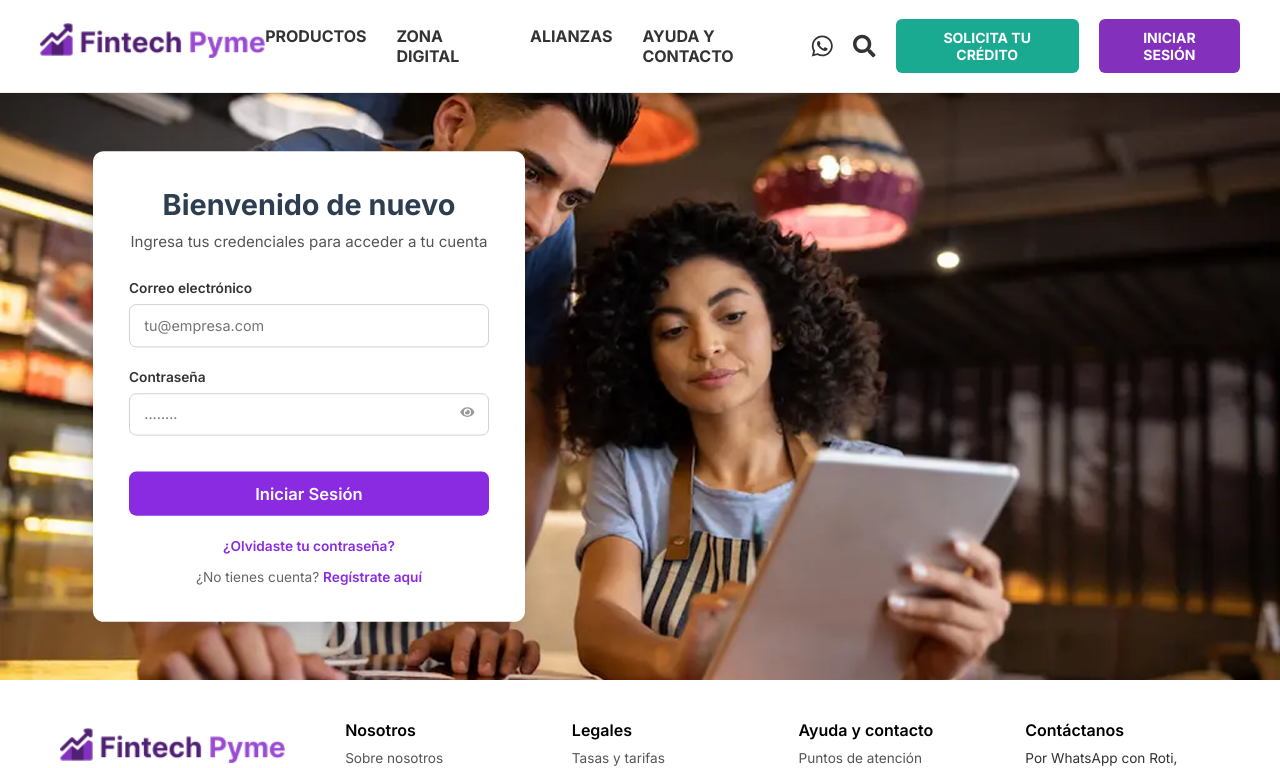
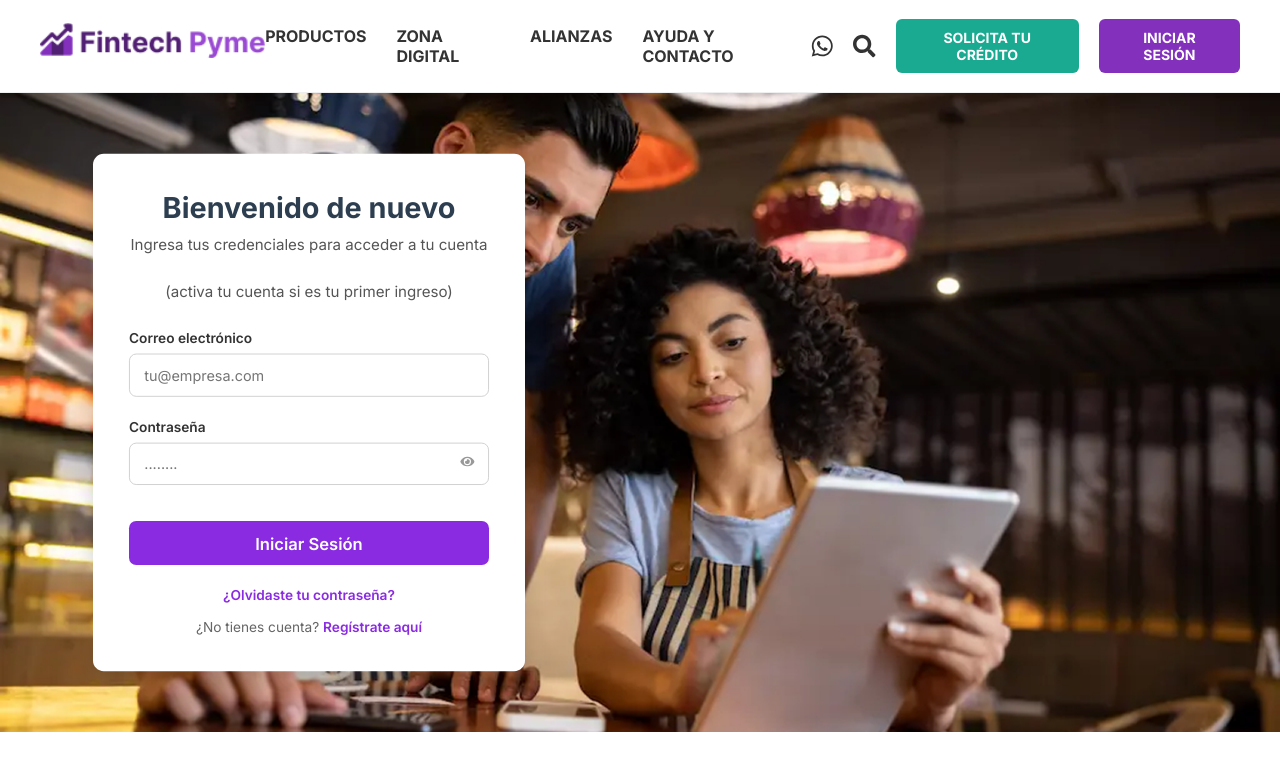
Before and after one commit to TomasLaus/onboarding-creditos-pymes, a React app in the folder frontend/: page /login in a window 1280 px wide. Shown: the top 768 px of the page. Built offline with nearby package versions, Linux system fonts and the light colour scheme; the HTML template or start-up script is replaced by a standard one.

Commit message:
add: activo activacin por email

```diff
--- a/frontend/src/pages/LoginPage/LoginPage.jsx
+++ b/frontend/src/pages/LoginPage/LoginPage.jsx
@@ -119,6 +119,7 @@ const LoginPage = () => {
           <div className="login-form-wrapper">
             <h2>Bienvenido de nuevo</h2>
             <p>Ingresa tus credenciales para acceder a tu cuenta</p>
+            <p>(activa tu cuenta si es tu primer ingreso)</p>
             <form onSubmit={handleSubmit} noValidate>
               {apiError && <div className="api-error-message">{apiError}</div>}
               {erroresBackend && (
--- a/frontend/src/pages/RegisterPage/RegisterPage.jsx
+++ b/frontend/src/pages/RegisterPage/RegisterPage.jsx
@@ -106,8 +106,8 @@ const RegisterPage = () => {
         //console.log(response.data)
         const tempToken = response.data.data.tokenActivacion
         const tempEmail = response.data.data.email
-        const tempActivation = await activarCuentaTemporal(tempToken, tempEmail)
-        console.log(tempActivation)
+        // const tempActivation = await activarCuentaTemporal(tempToken, tempEmail)
+        // console.log(tempActivation)
         navigate('/login')
       }
       setShowModal(false)
```
